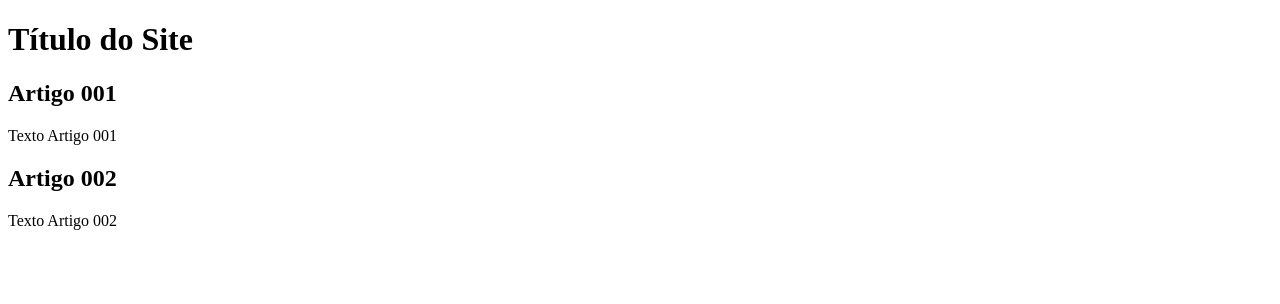
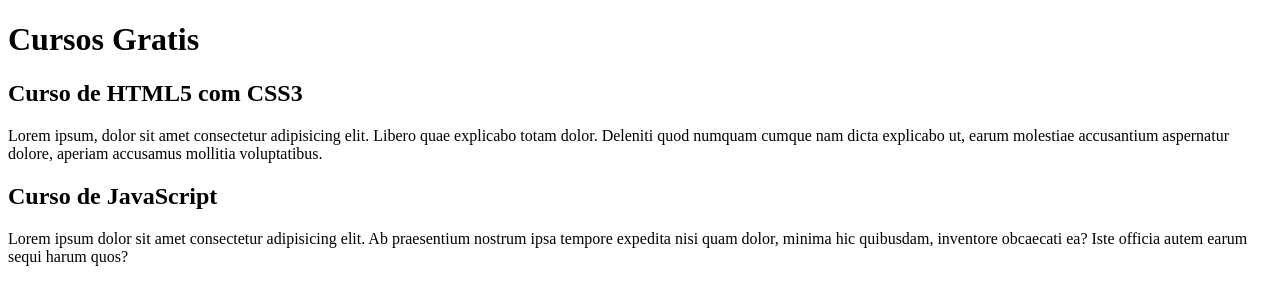
Before and after one commit to ALJosefino/projeto-site, a plain HTML site: page index.html in a window 1280 px wide. Drawn offline with Linux system fonts and the light colour scheme.

Commit message:
Comecei a escrever o conteúdo
Testando a branch conteudo

```diff
--- a/index.html
+++ b/index.html
@@ -8,15 +8,15 @@
 <body>
     <main>
         <header>
-            <h1>Título do Site</h1>
+            <h1>Cursos Gratis</h1>
         </header>
         <article>
-            <h2>Artigo 001</h2>
-            <p>Texto Artigo 001</p>
+            <h2>Curso de HTML5 com CSS3</h2>
+            <p>Lorem ipsum, dolor sit amet consectetur adipisicing elit. Libero quae explicabo totam dolor. Deleniti quod numquam cumque nam dicta explicabo ut, earum molestiae accusantium aspernatur dolore, aperiam accusamus mollitia voluptatibus.</p>
         </article>
         <article>
-            <h2>Artigo 002</h2>
-            <p>Texto Artigo 002</p>
+            <h2>Curso de JavaScript</h2>
+            <p>Lorem ipsum dolor sit amet consectetur adipisicing elit. Ab praesentium nostrum ipsa tempore expedita nisi quam dolor, minima hic quibusdam, inventore obcaecati ea? Iste officia autem earum sequi harum quos?</p>
         </article>
     </main>
 </body>
```
